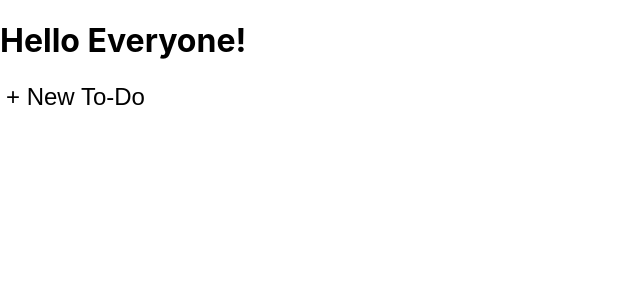
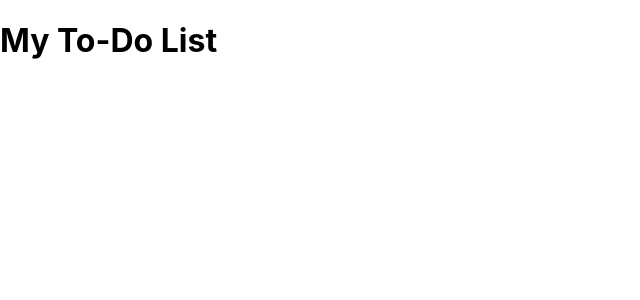
Before and after one commit to Bonnie009/web-dev-4-todo-list, a Next.js app in the folder to-do-list/: page / in a window 1280 px wide. Shown: the top 300 px of the page, without its empty margins (0-640 px from the left). Built offline with nearby package versions, Linux system fonts and the light colour scheme.

Commit message:
Merging and Cleaning

```diff
--- a/to-do-list/pages/index.jsx
+++ b/to-do-list/pages/index.jsx
@@ -2,7 +2,7 @@ import Head from 'next/head'
 import styles from '../styles/Home.module.css'
 // import components
 // import List from '../components/list/list'
-import NewList from '../components/new-list/new-list'
+// import NewList from '../components/new-list/new-list'
 // import ProgressBar from '../components/progress-bar/progress-bar'
 
 export default function Home() {
@@ -12,11 +12,11 @@ export default function Home() {
         <title>To do list</title>
         <meta name="description" content="Web Dev 4 project" />
       </Head>
-      <h1>Hello Everyone!</h1>
+      <h1>My To-Do List</h1>
       {/* add your components here */}
       {/* <List />
-      <ProgressBar /> */}
-      <NewList />
+      <ProgressBar />
+      <NewList /> */}
     </div>
   )
 }
```
Also changed, not shown: to-do-list/components/new-list/new-list.jsx (+4 -4 lines), to-do-list/components/title/title.jsx (deleted, +0 -10 lines).
